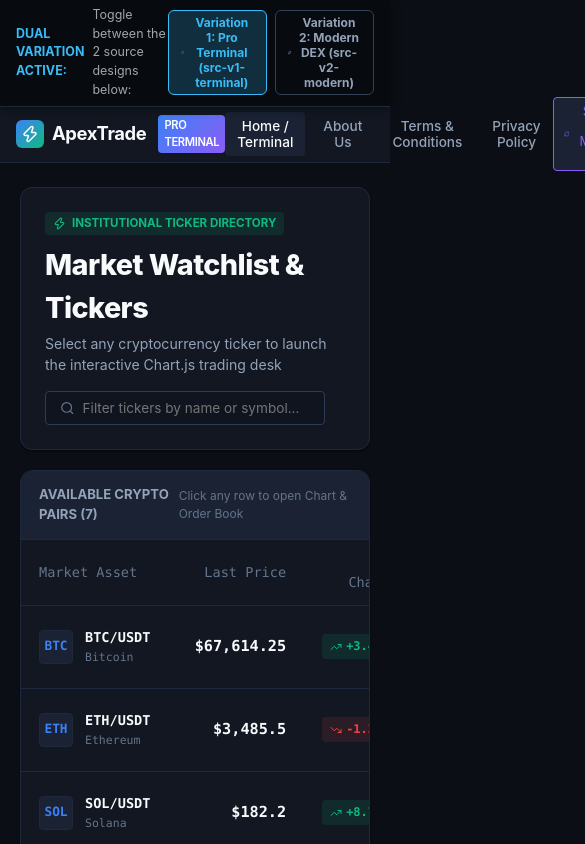
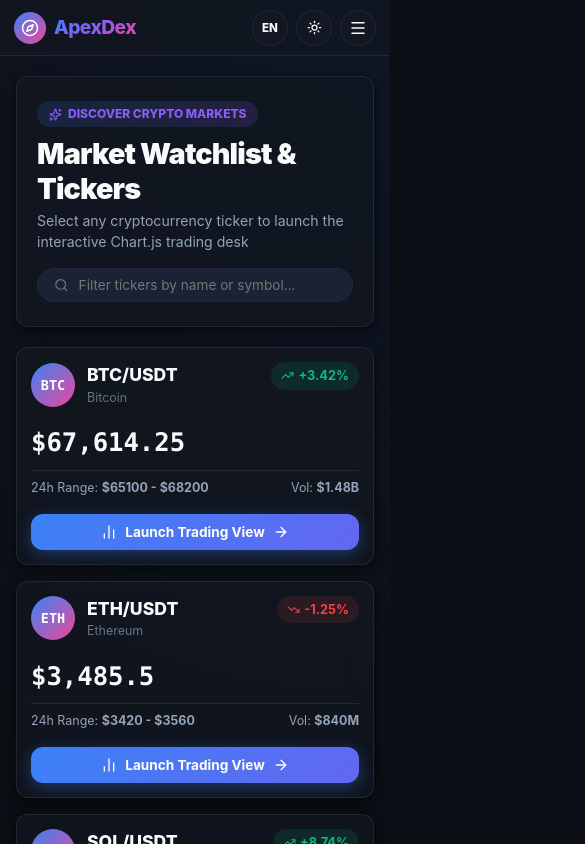
Before and after one commit to Sharjeel14/Apex-Traders, a React (Vite) app: page / in a window 390 px wide. Shown: the top 844 px of the page, 585 px wide, since content can reach past the window. Built offline with nearby package versions, Linux system fonts and the light colour scheme.

Commit message:
feat: make UI fully mobile responsive and remove terminal switcher banner

```diff
--- a/src-v2-modern/components/Header.jsx
+++ b/src-v2-modern/components/Header.jsx
@@ -1,12 +1,13 @@
 import { useRouterStore } from '@src/store/routerStore'
 import { useThemeStore } from '@src/store/themeStore'
 import { useI18nStore } from '@src/store/i18nStore'
-import { Moon, Sun, Terminal, Compass } from 'lucide-react'
+import { Moon, Sun, Compass, Menu, X } from 'lucide-react'
 
 export function Header() {
   const currentPage = useRouterStore((s) => s.currentPage)
   const navigate = useRouterStore((s) => s.navigate)
-  const setVariation = useRouterStore((s) => s.setVariation)
+  const isMobileMenuOpen = useRouterStore((s) => s.isMobileMenuOpen)
+  const toggleMobileMenu = useRouterStore((s) => s.toggleMobileMenu)
 
   const theme = useThemeStore((s) => s.theme)
   const toggleTheme = useThemeStore((s) => s.toggleTheme)
@@ -20,14 +21,16 @@ export function Header() {
   }
 
   return (
+    <>
       <header className="v2-header">
         <div className="v2-brand" onClick={() => navigate('home', 'v2')}>
-        <div style={{ width: 34, height: 34, borderRadius: '50%', background: 'linear-gradient(135deg, #3b82f6, #ec4899)', display: 'flex', alignItems: 'center', justifyContent: 'center', color: '#fff' }}>
-          <Compass size={20} />
+          <div style={{ width: 32, height: 32, borderRadius: '50%', background: 'linear-gradient(135deg, #3b82f6, #ec4899)', display: 'flex', alignItems: 'center', justifyContent: 'center', color: '#fff' }}>
+            <Compass size={18} />
           </div>
           <span className="v2-brand-gradient">ApexDex</span>
         </div>
 
+        {/* Desktop Navigation */}
         <nav className="v2-nav-pill-group">
           <button
             type="button"
@@ -59,28 +62,65 @@ export function Header() {
           </button>
         </nav>
 
+        {/* Header Actions */}
         <div className="v2-header-actions">
-        {/* Switch back to Variation 1 */}
+          {/* Language Switch */}
+          <button type="button" className="v2-icon-btn" onClick={toggleLang} title="Switch Language">
+            <span style={{ fontSize: '0.72rem', fontWeight: 800 }}>{language.toUpperCase()}</span>
+          </button>
+
+          {/* Theme Switch */}
+          <button type="button" className="v2-icon-btn" onClick={toggleTheme} title="Toggle Theme">
+            {theme === 'dark' ? <Sun size={15} /> : <Moon size={15} />}
+          </button>
+
+          {/* Mobile Hamburger Button */}
           <button
             type="button"
-          className="v2-switch-btn"
-          onClick={() => setVariation('v1')}
-          title="Switch to Variation 1: Cyber Pro Terminal"
+            className="v2-icon-btn"
+            onClick={toggleMobileMenu}
+            style={{ display: 'none' }}
+            id="mobile-menu-toggle"
+            aria-label="Toggle navigation menu"
           >
-          <Terminal size={14} />
-          <span>Pro Terminal</span>
-        </button>
-
-        {/* Language */}
-        <button type="button" className="v2-icon-btn" onClick={toggleLang}>
-          <span style={{ fontSize: '0.75rem', fontWeight: 800 }}>{language.toUpperCase()}</span>
-        </button>
-
-        {/* Theme Toggle */}
-        <button type="button" className="v2-icon-btn" onClick={toggleTheme}>
-          {theme === 'dark' ? <Sun size={16} /> : <Moon size={16} />}
+            {isMobileMenuOpen ? <X size={18} /> : <Menu size={18} />}
           </button>
         </div>
       </header>
+
+      {/* Mobile Navigation Drawer */}
+      {isMobileMenuOpen && (
+        <nav className="v2-mobile-nav">
+          <button
+            type="button"
+            className={`v2-mobile-nav-link ${currentPage === 'home' || currentPage === 'terminal' ? 'active' : ''}`}
+            onClick={() => navigate('home', 'v2')}
+          >
+            {t('nav.dex')}
+          </button>
+          <button
+            type="button"
+            className={`v2-mobile-nav-link ${currentPage === 'about' ? 'active' : ''}`}
+            onClick={() => navigate('about', 'v2')}
+          >
+            {t('nav.about')}
+          </button>
+          <button
+            type="button"
+            className={`v2-mobile-nav-link ${currentPage === 'terms' ? 'active' : ''}`}
+            onClick={() => navigate('terms', 'v2')}
+          >
+            {t('nav.terms')}
+          </button>
+          <button
+            type="button"
+            className={`v2-mobile-nav-link ${currentPage === 'privacy' ? 'active' : ''}`}
+            onClick={() => navigate('privacy', 'v2')}
+          >
+            {t('nav.privacy')}
+          </button>
+        </nav>
+      )}
+    </>
   )
 }
--- a/src-v2-modern/components/TickerListDex.jsx
+++ b/src-v2-modern/components/TickerListDex.jsx
@@ -16,37 +16,37 @@ export function TickerListDex() {
   })
 
   return (
-    <div style={{ maxWidth: '1200px', width: '100%', margin: '32px auto', padding: '0 24px', display: 'flex', flexDirection: 'column', gap: '28px' }}>
+    <div style={{ maxWidth: '1200px', width: '100%', margin: '20px auto', padding: '0 16px', display: 'flex', flexDirection: 'column', gap: '20px' }}>
       {/* Hero Banner */}
-      <div className="v2-card" style={{ display: 'flex', justifyContent: 'space-between', alignItems: 'center', flexWrap: 'wrap', gap: '20px', padding: '32px' }}>
-        <div>
-          <div style={{ display: 'inline-flex', alignItems: 'center', gap: '6px', padding: '4px 12px', borderRadius: 'var(--radius-full)', background: 'linear-gradient(135deg, rgba(59, 130, 246, 0.15), rgba(139, 92, 246, 0.15))', color: 'var(--color-purple)', fontSize: '0.78rem', fontWeight: 800, marginBottom: '12px' }}>
-            <Sparkles size={14} />
+      <div className="v2-card" style={{ display: 'flex', justifyContent: 'space-between', alignItems: 'center', flexWrap: 'wrap', gap: '16px', padding: '24px 20px' }}>
+        <div style={{ flex: '1 1 280px' }}>
+          <div style={{ display: 'inline-flex', alignItems: 'center', gap: '6px', padding: '4px 12px', borderRadius: 'var(--radius-full)', background: 'linear-gradient(135deg, rgba(59, 130, 246, 0.15), rgba(139, 92, 246, 0.15))', color: 'var(--color-purple)', fontSize: '0.75rem', fontWeight: 800, marginBottom: '10px' }}>
+            <Sparkles size={13} />
             <span>DISCOVER CRYPTO MARKETS</span>
           </div>
-          <h1 style={{ fontSize: '2.2rem', fontWeight: 900, letterSpacing: '-0.03em' }}>
+          <h1 style={{ fontSize: '1.8rem', fontWeight: 900, letterSpacing: '-0.03em', lineHeight: 1.2 }}>
             {t('list.title')}
           </h1>
-          <p style={{ color: 'var(--text-secondary)', fontSize: '0.95rem', marginTop: '6px', maxWidth: '600px' }}>
+          <p style={{ color: 'var(--text-secondary)', fontSize: '0.88rem', marginTop: '4px', maxWidth: '600px' }}>
             {t('list.subtitle')}
           </p>
         </div>
 
         {/* Search */}
-        <div style={{ display: 'flex', alignItems: 'center', gap: '10px', background: 'var(--bg-surface-elevated)', border: '1px solid var(--border-subtle)', borderRadius: 'var(--radius-full)', padding: '10px 18px', minWidth: '300px' }}>
+        <div style={{ display: 'flex', alignItems: 'center', gap: '10px', background: 'var(--bg-surface-elevated)', border: '1px solid var(--border-subtle)', borderRadius: 'var(--radius-full)', padding: '8px 16px', width: '100%', maxWidth: '380px' }}>
           <Search size={16} color="var(--text-muted)" />
           <input
             type="text"
             placeholder={t('list.search')}
             value={searchQuery}
             onChange={(e) => setSearchQuery(e.target.value)}
-            style={{ background: 'transparent', border: 'none', outline: 'none', color: 'var(--text-primary)', width: '100%', fontSize: '0.9rem' }}
+            style={{ background: 'transparent', border: 'none', outline: 'none', color: 'var(--text-primary)', width: '100%', fontSize: '0.85rem' }}
           />
         </div>
       </div>
 
       {/* Grid of Ticker Items */}
-      <div style={{ display: 'grid', gridTemplateColumns: 'repeat(auto-fill, minmax(340px, 1fr))', gap: '20px' }}>
+      <div style={{ display: 'grid', gridTemplateColumns: 'repeat(auto-fill, minmax(280px, 1fr))', gap: '16px' }}>
         {filteredPairs.map(([pair, data]) => {
           const isBull = data.change24h >= 0
 
--- a/src-v2-modern/pages/HomeDex.jsx
+++ b/src-v2-modern/pages/HomeDex.jsx
@@ -27,11 +27,13 @@ export function HomeDex() {
         style={{
           maxWidth: '1240px',
           width: '100%',
-          margin: '16px auto 0 auto',
-          padding: '0 24px',
+          margin: '12px auto 0 auto',
+          padding: '0 16px',
           display: 'flex',
           alignItems: 'center',
           justifyContent: 'space-between',
+          flexWrap: 'wrap',
+          gap: '8px',
         }}
       >
         <button
--- a/src-v2-modern/styles/modern.css
+++ b/src-v2-modern/styles/modern.css
@@ -9,10 +9,13 @@
               var(--bg-app);
   color: var(--text-primary);
   font-family: var(--font-sans);
+  overflow-x: hidden;
+  width: 100%;
 }
 
+/* Header */
 .v2-header {
-  height: 64px;
+  height: 60px;
   background-color: var(--glass-bg);
   backdrop-filter: blur(12px);
   -webkit-backdrop-filter: blur(12px);
@@ -20,20 +23,22 @@
   display: flex;
   align-items: center;
   justify-content: space-between;
-  padding: 0 24px;
+  padding: 0 20px;
   position: sticky;
   top: 0;
   z-index: 50;
+  width: 100%;
 }
 
 .v2-brand {
   display: flex;
   align-items: center;
-  gap: 10px;
+  gap: 8px;
   font-weight: 800;
-  font-size: 1.25rem;
+  font-size: 1.2rem;
   letter-spacing: -0.03em;
   cursor: pointer;
+  flex-shrink: 0;
 }
 
 .v2-brand-gradient {
@@ -48,14 +53,14 @@
   gap: 4px;
   background-color: var(--bg-surface);
   border: 1px solid var(--border-subtle);
-  padding: 4px;
+  padding: 3px;
   border-radius: var(--radius-full);
 }
 
 .v2-nav-pill {
-  padding: 6px 16px;
+  padding: 5px 14px;
   border-radius: var(--radius-full);
-  font-size: 0.85rem;
+  font-size: 0.82rem;
   font-weight: 600;
   color: var(--text-secondary);
   transition: all var(--transition-fast);
@@ -74,12 +79,12 @@
 .v2-header-actions {
   display: flex;
   align-items: center;
-  gap: 12px;
+  gap: 8px;
 }
 
 .v2-icon-btn {
-  width: 38px;
-  height: 38px;
+  width: 36px;
+  height: 36px;
   border-radius: var(--radius-full);
   border: 1px solid var(--border-subtle);
   background: var(--bg-surface);
@@ -88,70 +93,52 @@
   align-items: center;
   justify-content: center;
   transition: all var(--transition-fast);
+  cursor: pointer;
 }
 
 .v2-icon-btn:hover {
   background: var(--bg-surface-hover);
   border-color: var(--border-medium);
-  transform: translateY(-1px);
 }
 
-.v2-switch-btn {
-  padding: 8px 16px;
-  border-radius: var(--radius-full);
-  background: linear-gradient(135deg, rgba(59, 130, 246, 0.15), rgba(139, 92, 246, 0.15));
-  border: 1px solid var(--color-purple);
-  color: var(--color-purple);
-  font-size: 0.82rem;
-  font-weight: 700;
-  display: flex;
-  align-items: center;
-  gap: 6px;
-  transition: all var(--transition-fast);
-}
-
-.v2-switch-btn:hover {
-  background: var(--color-purple);
-  color: #fff;
+/* Mobile Nav Drawer */
+.v2-mobile-nav {
+  display: none;
 }
 
 /* Hero Section */
 .v2-hero {
   max-width: 1200px;
-  margin: 32px auto 0 auto;
-  padding: 0 24px;
+  width: 100%;
+  margin: 28px auto 0 auto;
+  padding: 0 20px;
   text-align: center;
 }
 
 .v2-hero-title {
-  font-size: 2.6rem;
+  font-size: 2.4rem;
   font-weight: 900;
   letter-spacing: -0.03em;
-  line-height: 1.15;
+  line-height: 1.2;
 }
 
 .v2-hero-subtitle {
-  font-size: 1.05rem;
+  font-size: 1rem;
   color: var(--text-secondary);
   max-width: 600px;
-  margin: 12px auto 0 auto;
+  margin: 10px auto 0 auto;
 }
 
 /* Dashboard Container */
 .v2-dashboard-grid {
   max-width: 1240px;
-  margin: 32px auto;
-  padding: 0 24px;
+  width: 100%;
+  margin: 24px auto;
+  padding: 0 20px;
   display: grid;
-  grid-template-columns: 1fr 420px;
-  gap: 24px;
+  grid-template-columns: 1fr 400px;
+  gap: 20px;
   align-items: start;
-}
-
-@media (max-width: 1024px) {
-  .v2-dashboard-grid {
-    grid-template-columns: 1fr;
-  }
 }
 
 /* Cards & Glass Containers */
@@ -161,20 +148,29 @@
   -webkit-backdrop-filter: blur(16px);
   border: 1px solid var(--glass-border);
   border-radius: var(--radius-lg);
-  padding: 24px;
+  padding: 20px;
   box-shadow: var(--shadow-md);
   transition: border-color var(--transition-fast);
+  width: 100%;
 }
 
-.v2-card:hover {
-  border-color: var(--border-medium);
+.v2-chart-container {
+  height: 320px;
+  width: 100%;
+  position: relative;
+}
+
+@media (max-width: 768px) {
+  .v2-chart-container {
+    height: 240px;
+  }
 }
 
 /* Swap Card UI */
 .v2-swap-card {
   display: flex;
   flex-direction: column;
-  gap: 16px;
+  gap: 14px;
 }
 
 .v2-swap-header {
@@ -187,7 +183,7 @@
   background: var(--bg-surface-elevated);
   border: 1px solid var(--border-subtle);
   border-radius: var(--radius-md);
-  padding: 16px;
+  padding: 14px;
   display: flex;
   flex-direction: column;
   gap: 8px;
@@ -202,43 +198,46 @@
   display: flex;
   justify-content: space-between;
   align-items: center;
+  gap: 8px;
 }
 
 .v2-swap-input-num {
-  font-size: 1.6rem;
+  font-size: 1.45rem;
   font-weight: 700;
   font-family: var(--font-mono);
   background: transparent;
   border: none;
   outline: none;
-  width: 60%;
+  width: 55%;
+  min-width: 0;
   color: var(--text-primary);
 }
 
 .v2-token-selector {
   display: flex;
   align-items: center;
-  gap: 8px;
+  gap: 6px;
   background: var(--bg-surface);
   border: 1px solid var(--border-medium);
   border-radius: var(--radius-full);
-  padding: 6px 12px;
+  padding: 6px 10px;
   font-weight: 700;
-  font-size: 0.95rem;
+  font-size: 0.88rem;
   cursor: pointer;
+  flex-shrink: 0;
 }
 
 .v2-swap-divider {
   display: flex;
   justify-content: center;
-  margin: -8px 0;
+  margin: -6px 0;
   position: relative;
   z-index: 5;
 }
 
 .v2-swap-flip-btn {
-  width: 36px;
-  height: 36px;
+  width: 34px;
+  height: 34px;
   border-radius: var(--radius-full);
   background: var(--bg-surface);
   border: 1px solid var(--border-medium);
@@ -248,6 +247,7 @@
   justify-content: center;
   box-shadow: var(--shadow-sm);
   transition: transform var(--transition-fast);
+  cursor: pointer;
 }
 
 .v2-swap-flip-btn:hover {
@@ -257,14 +257,15 @@
 
 .v2-swap-btn {
   width: 100%;
-  padding: 14px;
+  padding: 13px;
   border-radius: var(--radius-md);
-  font-size: 1rem;
+  font-size: 0.95rem;
   font-weight: 700;
   color: #fff;
   background: linear-gradient(135deg, #3b82f6, #6366f1);
-  box-shadow: 0 4px 16px rgba(59, 130, 246, 0.4);
+  box-shadow: 0 4px 16px rgba(59, 130, 246, 0.35);
   transition: all var(--transition-fast);
+  cursor: pointer;
 }
 
 .v2-swap-btn:hover {
@@ -277,22 +278,28 @@
   display: flex;
   gap: 8px;
   overflow-x: auto;
-  padding-bottom: 8px;
-  margin-bottom: 16px;
+  padding: 4px 0 8px 0;
+  margin-bottom: 12px;
+  -webkit-overflow-scrolling: touch;
+  scrollbar-width: none;
+}
+.v2-pair-chips-row::-webkit-scrollbar {
+  display: none;
 }
 
 .v2-pair-chip {
-  padding: 8px 14px;
+  padding: 6px 12px;
   border-radius: var(--radius-full);
   background: var(--bg-surface);
   border: 1px solid var(--border-subtle);
-  font-size: 0.8rem;
+  font-size: 0.78rem;
   font-weight: 600;
   white-space: nowrap;
   display: flex;
   align-items: center;
   gap: 6px;
   cursor: pointer;
+  flex-shrink: 0;
   transition: all var(--transition-fast);
 }
 
@@ -315,6 +322,7 @@
   font-weight: 600;
   text-align: right;
   border-bottom: 1px solid var(--border-subtle);
+  white-space: nowrap;
 }
 
 .v2-markets-table th:first-child {
@@ -334,6 +342,7 @@
   padding: 12px;
   text-align: right;
   border-bottom: 1px solid var(--border-subtle);
+  white-space: nowrap;
 }
 
 .v2-market-row td:first-child {
@@ -344,10 +353,119 @@
   margin-top: auto;
   background-color: var(--bg-surface);
   border-top: 1px solid var(--border-subtle);
-  padding: 24px;
+  padding: 20px;
   display: flex;
   align-items: center;
   justify-content: space-between;
-  font-size: 0.85rem;
+  font-size: 0.82rem;
   color: var(--text-secondary);
+  flex-wrap: wrap;
+  gap: 12px;
 }
+
+/* ==========================================================================
+   MOBILE & TABLET RESPONSIVE MEDIA QUERIES
+   ========================================================================== */
+
+@media (max-width: 1024px) {
+  .v2-dashboard-grid {
+    grid-template-columns: 1fr;
+    gap: 16px;
+  }
+}
+
+@media (max-width: 768px) {
+  #mobile-menu-toggle {
+    display: flex !important;
+  }
+
+  .v2-header {
+    padding: 0 14px;
+    height: 56px;
+  }
+
+  .v2-nav-pill-group {
+    display: none; /* Replaced by mobile menu */
+  }
+
+  .v2-mobile-nav {
+    display: flex;
+    flex-direction: column;
+    gap: 8px;
+    background-color: var(--bg-surface);
+    border-bottom: 1px solid var(--border-subtle);
+    padding: 14px 16px;
+    position: sticky;
+    top: 56px;
+    z-index: 49;
+    box-shadow: var(--shadow-md);
+  }
+
+  .v2-mobile-nav-link {
+    display: flex;
+    align-items: center;
+    padding: 10px 14px;
+    border-radius: var(--radius-sm);
+    font-size: 0.9rem;
+    font-weight: 600;
+    color: var(--text-secondary);
+  }
+
+  .v2-mobile-nav-link.active {
+    background: linear-gradient(135deg, #3b82f6, #6366f1);
+    color: #fff;
+  }
+
+  .v2-hero {
+    margin: 16px auto 0 auto;
+    padding: 0 14px;
+  }
+
+  .v2-hero-title {
+    font-size: 1.65rem;
+    line-height: 1.25;
+  }
+
+  .v2-hero-subtitle {
+    font-size: 0.88rem;
+    margin-top: 6px;
+  }
+
+  .v2-dashboard-grid {
+    margin: 16px auto;
+    padding: 0 14px;
+    gap: 16px;
+  }
+
+  .v2-card {
+    padding: 14px;
+    border-radius: var(--radius-md);
+  }
+
+  .v2-swap-input-num {
+    font-size: 1.25rem;
+  }
+
+  .v2-footer {
+    flex-direction: column;
+    text-align: center;
+    justify-content: center;
+    padding: 16px;
+    gap: 12px;
+  }
+}
+
+@media (max-width: 480px) {
+  .v2-hero-title {
+    font-size: 1.45rem;
+  }
+
+  .v2-token-selector {
+    padding: 4px 8px;
+    font-size: 0.8rem;
+  }
+
+  .v2-swap-input-box {
+    padding: 10px;
+  }
+}
--- a/src/App.jsx
+++ b/src/App.jsx
@@ -4,11 +4,9 @@ import { useMarketStore } from './store/marketStore'
 import { useThemeStore } from './store/themeStore'
 import VariationOneTerminal from '@v1/index'
 import VariationTwoDex from '@v2/index'
-import { Zap, Sparkles } from 'lucide-react'
 
 export function App() {
   const currentVariation = useRouterStore((s) => s.currentVariation)
-  const setVariation = useRouterStore((s) => s.setVariation)
   const updateTick = useMarketStore((s) => s.updateTick)
   const theme = useThemeStore((s) => s.theme)
 
@@ -17,7 +15,7 @@ export function App() {
     document.documentElement.setAttribute('data-theme', theme)
   }, [theme])
 
-  // Live WebSocket/Market Simulation Heartbeat
+  // Live Market Simulation Heartbeat
   useEffect(() => {
     const interval = setInterval(() => {
       updateTick()
@@ -27,78 +25,7 @@ export function App() {
 
   return (
     <div style={{ minHeight: '100vh', display: 'flex', flexDirection: 'column' }}>
-      {/* Universal Floating Switcher Bar */}
-      <aside
-        aria-label="Variation Switcher Bar"
-        style={{
-          backgroundColor: '#070a0f',
-          color: '#e2e8f0',
-          borderBottom: '1px solid #1e293b',
-          padding: '6px 16px',
-          display: 'flex',
-          alignItems: 'center',
-          justifyContent: 'space-between',
-          fontSize: '0.78rem',
-          position: 'sticky',
-          top: 0,
-          zIndex: 9999,
-          boxShadow: '0 2px 10px rgba(0,0,0,0.4)',
-        }}
-      >
-        <div style={{ display: 'flex', alignItems: 'center', gap: '8px' }}>
-          <span style={{ fontWeight: 700, color: '#38bdf8' }}>DUAL VARIATION ACTIVE:</span>
-          <span style={{ opacity: 0.7 }}>Toggle between the 2 source designs below:</span>
-        </div>
-
-        <div style={{ display: 'flex', gap: '8px' }}>
-          <button
-            type="button"
-            onClick={() => setVariation('v1')}
-            style={{
-              display: 'flex',
-              alignItems: 'center',
-              gap: '6px',
-              padding: '4px 12px',
-              borderRadius: '6px',
-              fontWeight: 700,
-              fontSize: '0.75rem',
-              cursor: 'pointer',
-              border: currentVariation === 'v1' ? '1px solid #38bdf8' : '1px solid #334155',
-              background: currentVariation === 'v1' ? 'rgba(56, 189, 248, 0.2)' : 'transparent',
-              color: currentVariation === 'v1' ? '#38bdf8' : '#94a3b8',
-            }}
-          >
-            <Zap size={13} />
-            <span>Variation 1: Pro Terminal (src-v1-terminal)</span>
-          </button>
-
-          <button
-            type="button"
-            onClick={() => setVariation('v2')}
-            style={{
-              display: 'flex',
-              alignItems: 'center',
-              gap: '6px',
-              padding: '4px 12px',
-              borderRadius: '6px',
-              fontWeight: 700,
-              fontSize: '0.75rem',
-              cursor: 'pointer',
-              border: currentVariation === 'v2' ? '1px solid #c084fc' : '1px solid #334155',
-              background: currentVariation === 'v2' ? 'rgba(192, 132, 252, 0.2)' : 'transparent',
-              color: currentVariation === 'v2' ? '#c084fc' : '#94a3b8',
-            }}
-          >
-            <Sparkles size={13} />
-            <span>Variation 2: Modern DEX (src-v2-modern)</span>
-          </button>
-        </div>
-      </aside>
-
-      {/* Render Active Variation */}
-      <div style={{ flex: 1, display: 'flex', flexDirection: 'column' }}>
-        {currentVariation === 'v1' ? <VariationOneTerminal /> : <VariationTwoDex />}
-      </div>
+      {currentVariation === 'v1' ? <VariationOneTerminal /> : <VariationTwoDex />}
     </div>
   )
 }
--- a/src/store/routerStore.js
+++ b/src/store/routerStore.js
@@ -3,26 +3,30 @@ import { create } from 'zustand'
 function parseHash() {
   const hash = window.location.hash.replace(/^#\/?/, '')
   const parts = hash.split('/')
-  const variation = parts[0] === 'v2' ? 'v2' : 'v1'
+  const variation = parts[0] === 'v1' ? 'v1' : 'v2'
   const validPages = ['terminal', 'home', 'about', 'terms', 'privacy']
-  const pageCandidate = parts[1] || (variation === 'v1' ? 'terminal' : 'home')
-  const page = validPages.includes(pageCandidate) ? pageCandidate : (variation === 'v1' ? 'terminal' : 'home')
+  const pageCandidate = parts[1] || 'home'
+  const page = validPages.includes(pageCandidate) ? pageCandidate : 'home'
   return { variation, page }
 }
 
-const initial = typeof window !== 'undefined' ? parseHash() : { variation: 'v1', page: 'terminal' }
+const initial = typeof window !== 'undefined' ? parseHash() : { variation: 'v2', page: 'home' }
 
 export const useRouterStore = create((set, get) => {
   if (typeof window !== 'undefined') {
     window.addEventListener('hashchange', () => {
       const parsed = parseHash()
-      set({ currentVariation: parsed.variation, currentPage: parsed.page })
+      set({ currentVariation: parsed.variation, currentPage: parsed.page, isMobileMenuOpen: false })
     })
   }
 
   return {
     currentVariation: initial.variation,
     currentPage: initial.page,
+    isMobileMenuOpen: false,
+
+    toggleMobileMenu: () => set((state) => ({ isMobileMenuOpen: !state.isMobileMenuOpen })),
+    setMobileMenuOpen: (open) => set({ isMobileMenuOpen: open }),
 
     navigate: (page, variation) => {
       const targetVar = variation || get().currentVariation
@@ -30,7 +34,7 @@ export const useRouterStore = create((set, get) => {
       if (typeof window !== 'undefined') {
         window.location.hash = `#/${targetVar}/${targetPage}`
       }
-      set({ currentVariation: targetVar, currentPage: targetPage })
+      set({ currentVariation: targetVar, currentPage: targetPage, isMobileMenuOpen: false })
     },
 
     setVariation: (variation) => {
```
Also changed, not shown: src-v2-modern/components/ModernChart.jsx (+4 -3 lines). Lines whose indentation alone changed are shown as unchanged.
